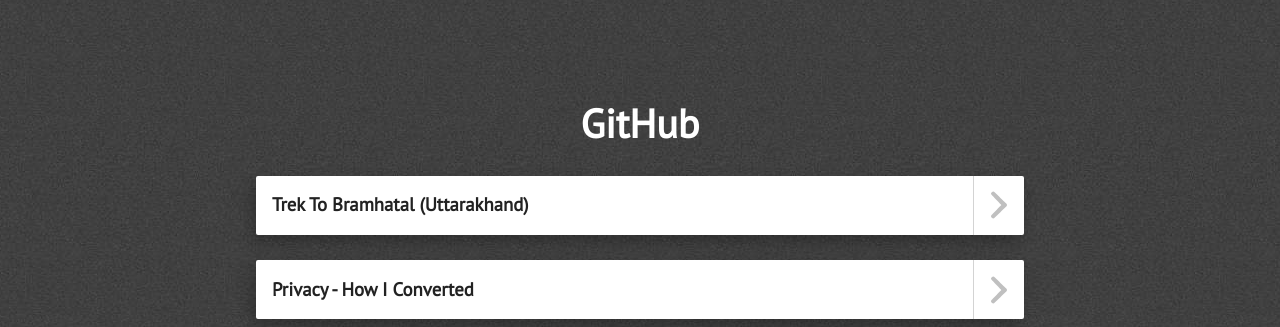
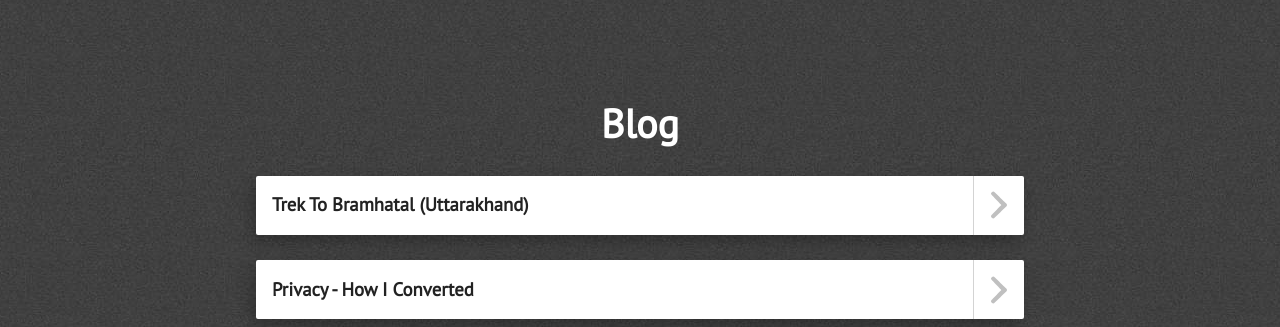
Before and after one commit to SongChaeYoung98/SongChaeYoung98.github.io, a Jekyll site: the page built from index.html, in a window 1280 px wide and 900 px high, scrolled down 3922 px. Shown: the part 163-490 px from the top of the window. Built offline with Jekyll 4.4.1, drawn with Linux system fonts in a browser that asks for light colours; nearby versions of some CDN libraries.

Commit message:
Update blogs.html

```diff
--- a/_includes/blogs.html
+++ b/_includes/blogs.html
@@ -1,7 +1,7 @@
 <div class="section-wrapper">
     <section class="section" id="blog-posts">
         <div class="full-width">
-            <div class="section-heading" id="recent-posts-text">GitHub</div>
+            <div class="section-heading" id="recent-posts-text">Blog</div>
             <div class="blogs-wrapper" id="rss-feeds"></div>
         </div>
     </section>
```
